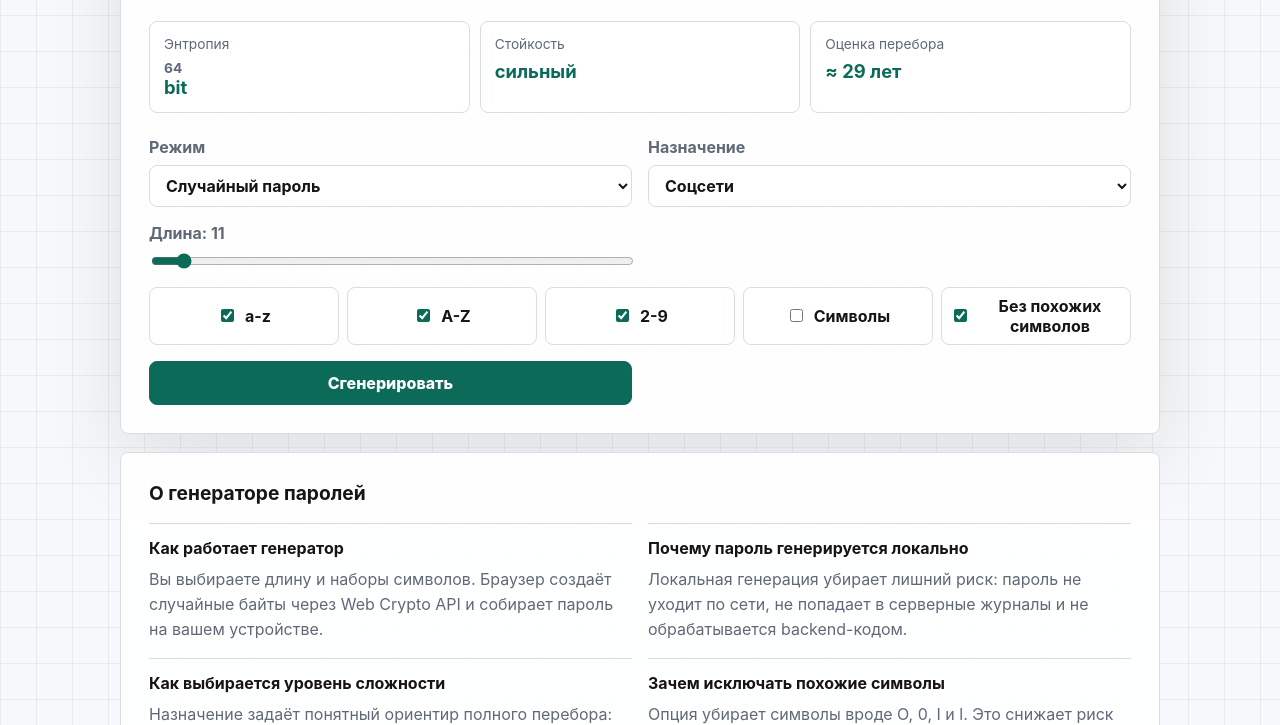
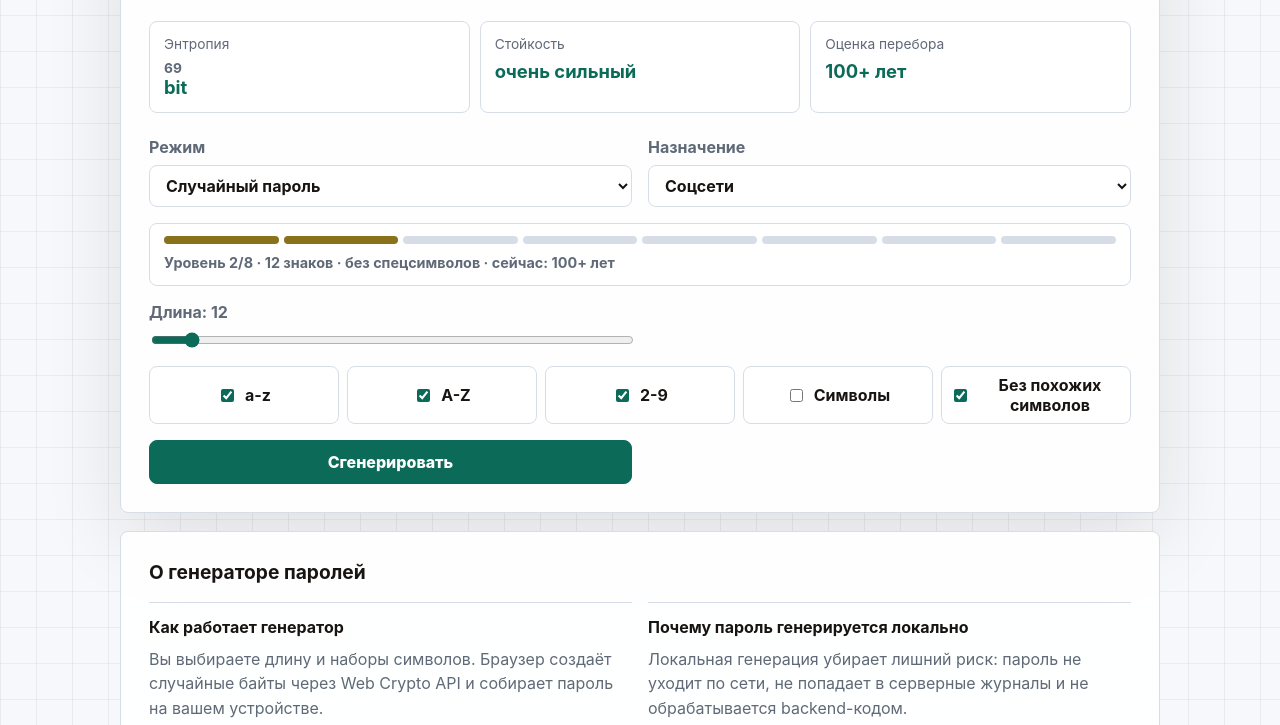
Before and after one commit to code-agent-43824/strongpassword, a website with bundled scripts: page index.html in a window 1280 px wide. Shown: the part 452-1177 px from the top of the page. Built offline with nearby package versions, Linux system fonts and the light colour scheme.

Commit message:
feat: differentiate purpose profiles

```diff
--- a/app.js
+++ b/app.js
@@ -45,6 +45,15 @@ const dictionary = {
     primary: "Основная почта / менеджер",
     server: "Серверы и админки",
     recovery: "Резервный код",
+    level: "Уровень",
+    characters: "знаков",
+    withSymbols: "со спецсимволами",
+    withoutSymbols: "без спецсимволов",
+    profileMinimum: "минимум для цели",
+    profileActual: "сейчас",
+    profileGoalPending: "Введите цель — назначение определит, нужен ли хвост.",
+    profileGoalEnough: "Фраза уже перекрывает минимум, поэтому пароль не меняется.",
+    profileGoalSuffix: "Фраза ниже минимума — назначение добавило хвост.",
     targetYears: "Ориентир полного перебора",
     years: "лет",
     year: "год",
@@ -112,6 +121,15 @@ const dictionary = {
     primary: "Primary email / manager",
     server: "Servers and admin panels",
     recovery: "Recovery code",
+    level: "Level",
+    characters: "characters",
+    withSymbols: "with symbols",
+    withoutSymbols: "without symbols",
+    profileMinimum: "goal minimum",
+    profileActual: "current",
+    profileGoalPending: "Enter a goal; the purpose will decide whether a suffix is needed.",
+    profileGoalEnough: "The phrase already exceeds the minimum, so the password stays unchanged.",
+    profileGoalSuffix: "The phrase is below the minimum, so the purpose added a suffix.",
     targetYears: "Full-search target",
     years: "years",
     year: "year",
@@ -172,6 +190,9 @@ const elements = {
   goalField: document.querySelector("[data-goal-field]"),
   goal: document.querySelector("[data-goal]"),
   goalFeedback: document.querySelector("[data-goal-feedback]"),
+  profileCard: document.querySelector("[data-profile-card]"),
+  profileMeter: document.querySelector("[data-profile-meter]"),
+  profileHint: document.querySelector("[data-profile-hint]"),
   randomSettings: document.querySelectorAll("[data-random-setting]"),
   length: document.querySelector("[data-length]"),
   lengthValue: document.querySelector("[data-length-value]"),
@@ -198,6 +219,7 @@ for (const option of elements.options) {
   option.addEventListener("change", updateOption);
 }
 
+setupProfileMeter();
 render();
 createPassword();
 registerWebMcpTools();
@@ -359,6 +381,7 @@ function render() {
   elements.goalFeedback.dataset.warning = String(
     Boolean(state.goalResult?.additionalLetters)
   );
+  renderProfile(t, entropy);
   elements.copy.textContent = state.copied ? t.copied : t.copy;
   elements.visibility.textContent = state.visible ? t.hide : t.show;
 
@@ -377,6 +400,49 @@ function render() {
   for (const option of elements.mode.options) {
     option.textContent = t[option.value + "Mode"] || option.textContent;
   }
+}
+
+function setupProfileMeter() {
+  for (let level = 1; level <= 8; level += 1) {
+    const segment = document.createElement("span");
+    segment.dataset.level = String(level);
+    elements.profileMeter.append(segment);
+  }
+}
+
+function renderProfile(t, entropy) {
+  const profile = PRESETS[state.preset];
+  const symbolPolicy = profile.symbols ? t.withSymbols : t.withoutSymbols;
+  const target = formatCrackTime(estimateCrackYears(profile.targetBits), t);
+  const activeSegments = elements.profileMeter.querySelectorAll("span");
+
+  for (const segment of activeSegments) {
+    segment.dataset.active = String(Number(segment.dataset.level) <= profile.level);
+  }
+
+  elements.profileCard.dataset.level = String(profile.level);
+  elements.profileMeter.setAttribute(
+    "aria-label",
+    `${t.level} ${profile.level} / 8`
+  );
+
+  if (state.mode === "goal") {
+    const goalState = !state.goalResult
+      ? t.profileGoalPending
+      : state.goalResult.additionalLetters
+        ? t.profileGoalSuffix
+        : t.profileGoalEnough;
+    elements.profileHint.textContent =
+      `${t.level} ${profile.level}/8 · ${t.profileMinimum}: ${target}. ${goalState}`;
+    return;
+  }
+
+  const actual = state.password
+    ? formatCrackTime(estimateCrackYears(entropy), t)
+    : "-";
+  elements.profileHint.textContent =
+    `${t.level} ${profile.level}/8 · ${profile.length} ${t.characters} · ` +
+    `${symbolPolicy} · ${t.profileActual}: ${actual}`;
 }
 
 function goalFeedback(t) {
@@ -475,7 +541,8 @@ function registerWebMcpTools() {
           settings: {
             ...normalizeOptions({ preset, ...PRESETS[preset] }),
             targetYears: PRESETS[preset].targetYears,
-            targetBits: PRESETS[preset].targetBits
+            targetBits: PRESETS[preset].targetBits,
+            level: PRESETS[preset].level
           },
           privacy: "This tool returns settings only. It does not generate, inspect, store, or transmit a password."
         };
--- a/index.html
+++ b/index.html
@@ -96,18 +96,23 @@
             <select data-preset>
               <option value="disposable">Одноразовый сервис</option>
               <option value="social" selected>Соцсети</option>
+              <option value="ai">AI-сервисы</option>
               <option value="government">Госуслуги</option>
               <option value="finance">Банк и финансы</option>
-              <option value="ai">AI-сервисы</option>
               <option value="primary">Основная почта / менеджер</option>
               <option value="server">Серверы и админки</option>
               <option value="recovery">Резервный код</option>
             </select>
           </label>
 
+          <div class="profile-card" data-profile-card>
+            <div class="profile-meter" data-profile-meter role="img" aria-label="Уровень 2 / 8"></div>
+            <p data-profile-hint aria-live="polite"></p>
+          </div>
+
           <label class="field length-field" data-random-setting>
-            <span><span data-i18n="length">Длина</span>: <strong data-length-value>11</strong></span>
-            <input type="range" min="8" max="64" step="1" value="11" data-length>
+            <span><span data-i18n="length">Длина</span>: <strong data-length-value>12</strong></span>
+            <input type="range" min="8" max="64" step="1" value="12" data-length>
           </label>
 
           <label class="field goal-field" data-goal-field hidden>
--- a/mcp-server.js
+++ b/mcp-server.js
@@ -65,7 +65,7 @@ The UI lets the user choose password length, character groups, and whether to av
 
 ## How do I make a safe password?
 
-Use a unique password for every service. StrongPassword's purpose profiles deliberately target different average full-search times: about two years for a disposable service, about 10 years for social and AI accounts, and at least 100 years for critical accounts. Use stronger account protection, a password manager, and MFA for important services.
+Use a unique password for every service. StrongPassword has eight visibly distinct purpose levels. Random defaults progress from 10 to 22 characters and alternate symbol compatibility; goal-password minimums rise from about two years for a disposable service to at least 100 years for critical accounts. Use stronger account protection, a password manager, and MFA for important services.
 
 ## Should I reuse a strong password?
 
@@ -75,11 +75,11 @@ No. Reusing a password means one leaked service can compromise the others. Use a
 
 It can be safe only when it is long enough and not obvious. A private phrase should be transformed into a high-entropy passphrase instead of using a direct quote, name, date, goal, or common sentence. Avoid anything that someone could guess from public information.
 
-StrongPassword's optional goal-password mode counts letters character by character under an explicit full-search assumption. This conditional estimate excludes dictionary and goal-aware guessing. If the phrase misses the selected purpose target, the browser recommends adding letters and appends random digits followed by random symbols. The goal and generated password remain in the browser.
+StrongPassword's optional goal-password mode counts letters character by character under an explicit full-search assumption. This conditional estimate excludes dictionary and goal-aware guessing. If the phrase misses the selected purpose target, the browser recommends adding letters and appends random digits followed by random symbols. A live purpose meter says whether that profile added a suffix or the phrase already exceeded its minimum. The goal and generated password remain in the browser.
 
 ## What length should I choose?
 
-StrongPassword uses purpose targets rather than astronomical crack-time claims: roughly two years of average full search for a one-time service, 10 years for social and AI services, and at least 100 years for government, banking, primary-email/password-manager, server/admin, and recovery profiles. The estimate assumes 10 billion offline guesses per second.
+StrongPassword uses purpose targets rather than astronomical crack-time claims. The eight goal-password minimums progress through 60, 61, 62, 63, 64, 65, 65.5, and 66 bits: roughly two, four, seven, 15, 29, 58, 83, and 117 years of average full search. Random defaults also become visibly longer, with the 22-character recovery code longest. The estimate assumes 10 billion offline guesses per second.
 
 ## Do symbols make a password safe by themselves?
 
--- a/src/password-core.js
+++ b/src/password-core.js
@@ -19,14 +19,14 @@ const CYRILLIC_TO_LATIN = {
 };
 
 export const PURPOSE_PROFILES = {
-  disposable: profile(1.5, 10),
-  social: profile(10, 11, false),
-  government: profile(100, 11),
-  finance: profile(100, 11),
-  ai: profile(10, 11, false),
-  primary: profile(100, 11),
-  server: profile(100, 11),
-  recovery: profile(100, 11)
+  disposable: profile(60, 10, true, 1),
+  social: profile(61, 12, false, 2),
+  ai: profile(62, 12, true, 3),
+  government: profile(63, 14, false, 4),
+  finance: profile(64, 14, true, 5),
+  primary: profile(65, 16, false, 6),
+  server: profile(65.5, 18, true, 7),
+  recovery: profile(66, 22, false, 8)
 };
 
 export const PRESETS = PURPOSE_PROFILES;
@@ -274,10 +274,11 @@ function randomCharacters(pool, length, random) {
   return result;
 }
 
-function profile(targetYears, length, symbols = true) {
+function profile(targetBits, length, symbols, level) {
   return Object.freeze({
-    targetYears,
-    targetBits: targetBitsForYears(targetYears),
+    targetYears: estimateCrackYears(targetBits),
+    targetBits,
+    level,
     length,
     lower: true,
     upper: true,
--- a/styles.css
+++ b/styles.css
@@ -287,6 +287,55 @@ button:hover {
   color: var(--warning);
 }
 
+.profile-card {
+  --profile-color: var(--accent);
+  grid-column: 1 / -1;
+  display: grid;
+  gap: 9px;
+  padding: 12px 14px;
+  border: 1px solid var(--line);
+  border-radius: 8px;
+  background: #fff;
+}
+
+.profile-card[data-level="1"] {
+  --profile-color: var(--warning);
+}
+
+.profile-card[data-level="2"],
+.profile-card[data-level="3"] {
+  --profile-color: #8a721d;
+}
+
+.profile-card[data-level="4"],
+.profile-card[data-level="5"] {
+  --profile-color: #477c45;
+}
+
+.profile-meter {
+  display: grid;
+  grid-template-columns: repeat(8, minmax(0, 1fr));
+  gap: 5px;
+}
+
+.profile-meter span {
+  height: 8px;
+  border-radius: 999px;
+  background: var(--line);
+}
+
+.profile-meter span[data-active="true"] {
+  background: var(--profile-color);
+}
+
+.profile-card p {
+  margin: 0;
+  color: var(--muted);
+  font-size: 0.9rem;
+  font-weight: 700;
+  line-height: 1.4;
+}
+
 .checks {
   grid-column: 1 / -1;
   display: grid;
```
Also changed, not shown: ROADMAP.md (+14 -4 lines), en/index.html (+8 -3 lines), index.md (+10 -6 lines), ru/index.html (+8 -3 lines), test/password-core.test.js (+14 -4 lines), README.md, 1 other file.
